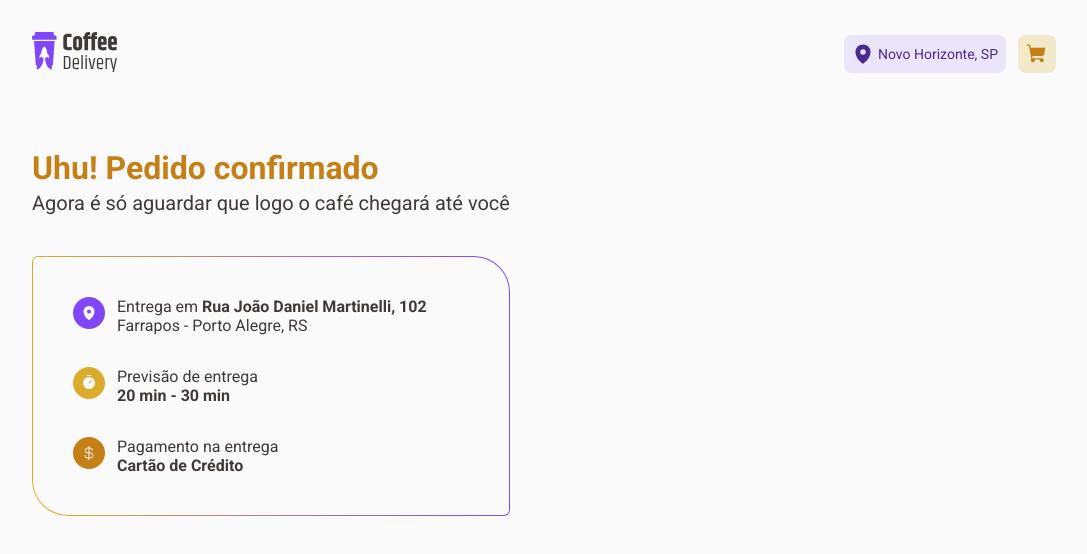
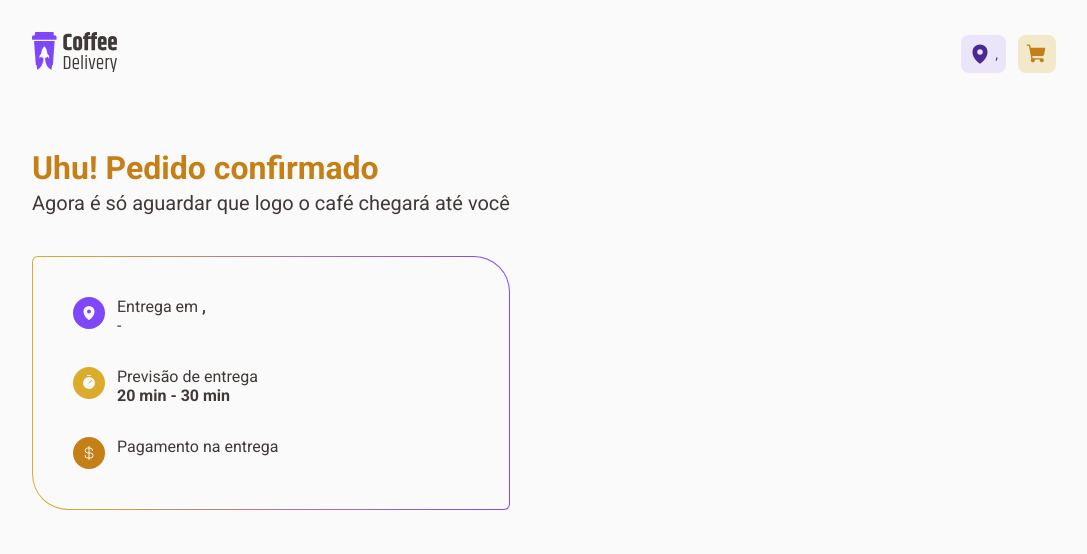
Before and after one commit to RafaelManfrim/Desafio02-Coffee-Delivery, a React (Vite) app: page /success in a window 1280 px wide. Shown: the top 554 px of the page, without its empty margins (96-1183 px from the left). Built offline with nearby package versions, Linux system fonts and the light colour scheme; data requests are answered from the project's data file.

Commit message:
Desafio concluído

```diff
--- a/package.json
+++ b/package.json
@@ -6,7 +6,7 @@
     "dev": "vite",
     "build": "tsc && vite build",
     "preview": "vite preview",
-    "server": "json-server --watch server.json --port 3333"
+    "server": "json-server --watch server.json --port 3333 -d 1500"
   },
   "dependencies": {
     "@hookform/resolvers": "^2.9.6",
--- a/server.json
+++ b/server.json
@@ -150,5 +150,6 @@
       "image": "irlandes.png",
       "price": 8.99
     }
-  ]
+  ],
+  "orders": []
 }
--- a/src/components/Header/index.tsx
+++ b/src/components/Header/index.tsx
@@ -6,7 +6,7 @@ import { useOrder } from '../../hooks/useOrder'
 import styles from './styles.module.scss'
 
 export function Header() {
-  const { cartItems } = useOrder()
+  const { cartItems, deliveryAddress } = useOrder()
 
   return (
     <div className={styles.headerContainer}>
@@ -20,7 +20,7 @@ export function Header() {
         <NavLink to="/checkout">
           <button className={styles.location}>
             <MapPin size={22} weight="fill" />
-            Novo Horizonte, SP
+            {deliveryAddress?.city}, {deliveryAddress?.stateUF}
           </button>
         </NavLink>
         <NavLink className={styles.cart} to="/checkout">
--- a/src/contexts/OrderContext.tsx
+++ b/src/contexts/OrderContext.tsx
@@ -1,27 +1,29 @@
 import { createContext, ReactNode, useEffect, useReducer } from 'react'
+
+import { AddressSchema } from '../pages/Checkout'
+import { CartItem, ordersReducer } from '../reducers/orders/reducer'
 import {
   addAmountToCartAction,
   addCoffeeToCartAction,
+  confirmOrderAction,
   removeFromCartAction,
   removeOneFromCartAction,
+  setDeliveryAddressAction,
   setPaymentMethodAction,
 } from '../reducers/orders/actions'
-import {
-  CartItem,
-  DeliveryAddress,
-  ordersReducer,
-} from '../reducers/orders/reducer'
+import { api } from '../services/api'
 
 interface OrderContextData {
   cartItems: CartItem[]
   paymentMethods: ['debit', 'credit', 'money']
   paymentMethodSelect?: 'debit' | 'credit' | 'money'
-  deliveryAddress?: DeliveryAddress
+  deliveryAddress?: AddressSchema
   addCoffeeToCart: (item: CartItem) => void
   addAmountToCart: ({ coffeeId, amount }: CartItem) => void
   removeOneFromCart: (coffeeId: number) => void
   removeFromCart: (coffeeId: number) => void
   setPaymentMethod: (method: 'debit' | 'credit' | 'money') => void
+  completeOrder: (address: AddressSchema) => Promise<void>
 }
 
 export const OrderContext = createContext({} as OrderContextData)
@@ -80,6 +82,23 @@ export function OrderContextProvider({ children }: OrderProviderProps) {
     dispatch(setPaymentMethodAction(method))
   }
 
+  async function completeOrder(address: AddressSchema) {
+    dispatch(setDeliveryAddressAction(address))
+    try {
+      const newOrder = {
+        items: cartItems,
+        paymentMethod: paymentMethodSelect,
+        orderDate: new Date(),
+        deliveryAddress: address,
+      }
+
+      await api.post('/orders/', { ...newOrder })
+      dispatch(confirmOrderAction())
+    } catch (error) {
+      console.log(error)
+    }
+  }
+
   useEffect(() => {
     const stateJSON = JSON.stringify(ordersState)
     localStorage.setItem('@coffee-delivery:orders-state-2.0.0', stateJSON)
@@ -97,6 +116,7 @@ export function OrderContextProvider({ children }: OrderProviderProps) {
         removeOneFromCart,
         removeFromCart,
         setPaymentMethod,
+        completeOrder,
       }}
     >
       {children}
--- a/src/pages/Checkout/index.tsx
+++ b/src/pages/Checkout/index.tsx
@@ -1,18 +1,53 @@
 import { CurrencyDollar, MapPinLine } from 'phosphor-react'
+import { useForm } from 'react-hook-form'
+import { zodResolver } from '@hookform/resolvers/zod'
+import * as zod from 'zod'
+
 import { CoffeeInCartCard } from '../../components/CoffeeInCartCard'
 import { PaymentMethod } from '../../components/PaymentMethod'
 import { useOrder } from '../../hooks/useOrder'
 import { useCoffees } from '../../hooks/useCoffees'
+import { cepMask } from '../../utils/cepMask'
 
 import styles from './styles.module.scss'
-import { useForm } from 'react-hook-form'
+import { useNavigate } from 'react-router-dom'
+
+const addressSchema = zod.object({
+  cep: zod.string().length(10, 'CEP inválido'),
+  city: zod.string(),
+  street: zod.string(),
+  number: zod.string(),
+  complement: zod.string(),
+  district: zod.string(),
+  stateUF: zod.string(),
+})
+
+export type AddressSchema = zod.infer<typeof addressSchema>
 
 export function Checkout() {
-  const { cartItems, paymentMethods, paymentMethodSelect, deliveryAddress } =
-    useOrder()
+  const {
+    cartItems,
+    paymentMethods,
+    paymentMethodSelect,
+    deliveryAddress,
+    completeOrder,
+  } = useOrder()
+
   const { coffees } = useCoffees()
+  const navigate = useNavigate()
 
-  const { register, handleSubmit } = useForm({})
+  const { register, handleSubmit } = useForm<AddressSchema>({
+    defaultValues: {
+      cep: deliveryAddress?.cep,
+      city: deliveryAddress?.city,
+      street: deliveryAddress?.street,
+      number: deliveryAddress?.number,
+      complement: deliveryAddress?.complement,
+      district: deliveryAddress?.district,
+      stateUF: deliveryAddress?.stateUF,
+    },
+    resolver: zodResolver(addressSchema),
+  })
 
   const totalPrice = cartItems.reduce((acc, item) => {
     const coffee = coffees.find((coffee) => coffee.id === item.coffeeId)
@@ -25,8 +60,16 @@ export function Checkout() {
 
   const deliveryTax = cartItems.length > 0 ? totalPrice * 0.025 + 2.5 : 0
 
+  function handleCompleteOrder(data: AddressSchema) {
+    completeOrder(data)
+    navigate('/success')
+  }
+
   return (
-    <div className={styles.checkoutContainer}>
+    <form
+      className={styles.checkoutContainer}
+      onSubmit={handleSubmit(handleCompleteOrder)}
+    >
       <div className={styles.completeYourOrderContainer}>
         <h4>Complete seu pedido</h4>
         <div>
@@ -45,6 +88,11 @@ export function Checkout() {
                 type="text"
                 placeholder="CEP"
                 className={styles.checkoutInput}
+                {...register('cep')}
+                onChange={(event) => {
+                  const { value } = event.target
+                  event.target.value = cepMask(value)
+                }}
               />
             </div>
             <div>
@@ -52,6 +100,7 @@ export function Checkout() {
                 type="text"
                 placeholder="Rua"
                 className={`${styles.checkoutInput} ${styles.fullInput}`}
+                {...register('street')}
               />
             </div>
             <div>
@@ -59,11 +108,13 @@ export function Checkout() {
                 type="text"
                 placeholder="Número"
                 className={styles.checkoutInput}
+                {...register('number')}
               />
               <input
                 type="text"
                 placeholder="Complemento"
                 className={`${styles.checkoutInput} ${styles.fullInput}`}
+                {...register('complement')}
               />
             </div>
             <div>
@@ -71,16 +122,20 @@ export function Checkout() {
                 type="text"
                 placeholder="Bairro"
                 className={styles.checkoutInput}
+                {...register('district')}
               />
               <input
                 type="text"
                 placeholder="Cidade"
                 className={`${styles.checkoutInput} ${styles.fullInput}`}
+                {...register('city')}
               />
               <input
                 type="text"
                 placeholder="UF"
+                maxLength={2}
                 className={`${styles.checkoutInput} ${styles.miniInput}`}
+                {...register('stateUF')}
               />
             </div>
           </div>
@@ -153,11 +208,15 @@ export function Checkout() {
               }).format(totalPrice + deliveryTax)}
             </strong>
           </div>
-          <button className={styles.processOrderButton}>
+          <button
+            className={styles.processOrderButton}
+            type="submit"
+            disabled={cartItems.length === 0}
+          >
             confirmar pedido
           </button>
         </div>
       </div>
-    </div>
+    </form>
   )
 }
--- a/src/pages/Checkout/styles.module.scss
+++ b/src/pages/Checkout/styles.module.scss
@@ -153,7 +153,7 @@
   border-radius: 6px;
   transition: background 0.1s ease-in-out;
 
-  &:hover {
+  &:not(:disabled):hover {
     background: var(--yellow-dark);
   }
 }
--- a/src/pages/Success/index.tsx
+++ b/src/pages/Success/index.tsx
@@ -1,12 +1,14 @@
 import { CurrencyDollar, MapPin, Timer } from 'phosphor-react'
 
 import motoboyImg from '../../assets/motoboy.svg'
+import { useOrder } from '../../hooks/useOrder'
 import { useWindowDimensions } from '../../hooks/useWindowDimensions'
 
 import styles from './styles.module.scss'
 
 export function Success() {
   const { width } = useWindowDimensions()
+  const { deliveryAddress, paymentMethodSelect, cartItems } = useOrder()
 
   return (
     <div className={styles.successContainer}>
@@ -20,9 +22,14 @@ export function Success() {
             </div>
             <div className={styles.informationText}>
               <span>
-                Entrega em <strong>Rua João Daniel Martinelli, 102</strong>
+                Entrega em{' '}
+                <strong>
+                  {deliveryAddress?.street}, {deliveryAddress?.number}
+                </strong>
               </span>
-              <span>Farrapos - Porto Alegre, RS</span>
+              <span>
+                {deliveryAddress?.city} - {deliveryAddress?.stateUF}
+              </span>
             </div>
           </div>
           <div className={styles.information}>
@@ -40,7 +47,13 @@ export function Success() {
             </div>
             <div className={styles.informationText}>
               <span>Pagamento na entrega</span>
-              <strong>Cartão de Crédito</strong>
+              {paymentMethodSelect === 'debit' && (
+                <strong>Cartão de débito</strong>
+              )}
+              {paymentMethodSelect === 'credit' && (
+                <strong>Cartão de crédito</strong>
+              )}
+              {paymentMethodSelect === 'money' && <strong>Dinheiro</strong>}
             </div>
           </div>
         </div>
--- a/src/reducers/orders/actions.ts
+++ b/src/reducers/orders/actions.ts
@@ -1,16 +1,14 @@
+import { AddressSchema } from '../../pages/Checkout'
 import { CartItem } from './reducer'
 
 export enum ActionTypes {
-  CONFIRM_ORDER = 'CONFIRM_ORDER',
   ADD_COFFEE_TO_CART = 'ADD_COFFEE_TO_CART',
   ADD_AMOUNT_TO_CART = 'ADD_AMOUNT_TO_CART',
   REMOVE_ONE_FROM_CART = 'REMOVE_ONE_FROM_CART',
   REMOVE_FROM_CART = 'REMOVE_FROM_CART',
   SET_PAYMENT_METHOD = 'SET_PAYMENT_METHOD',
-}
-
-export function confirmOrderAction() {
-  return { type: ActionTypes.CONFIRM_ORDER }
+  SET_DELIVERY_ADDRESS = 'SET_DELIVERY_ADDRESS',
+  CONFIRM_ORDER = 'CONFIRM_ORDER',
 }
 
 export function addCoffeeToCartAction(item: CartItem) {
@@ -32,3 +30,11 @@ export function removeFromCartAction(coffeeId: number) {
 export function setPaymentMethodAction(method: 'debit' | 'credit' | 'money') {
   return { type: ActionTypes.SET_PAYMENT_METHOD, payload: { method } }
 }
+
+export function setDeliveryAddressAction(address: AddressSchema) {
+  return { type: ActionTypes.SET_DELIVERY_ADDRESS, payload: { address } }
+}
+
+export function confirmOrderAction() {
+  return { type: ActionTypes.CONFIRM_ORDER }
+}
--- a/src/reducers/orders/reducer.ts
+++ b/src/reducers/orders/reducer.ts
@@ -1,26 +1,17 @@
 import { ActionTypes } from './actions'
 import { produce } from 'immer'
+import { AddressSchema } from '../../pages/Checkout'
 
 export interface CartItem {
   coffeeId: number
   amount: number
 }
 
-export interface DeliveryAddress {
-  cep: string
-  street: string
-  number: number
-  complement: string
-  district: string
-  city: string
-  stateUF: string
-}
-
 interface OrderState {
   cartItems: CartItem[]
   paymentMethods: ['debit', 'credit', 'money']
   paymentMethodSelect?: 'debit' | 'credit' | 'money'
-  deliveryAddress?: DeliveryAddress
+  deliveryAddress?: AddressSchema
 }
 
 export function ordersReducer(state: OrderState, action: any) {
@@ -60,6 +51,20 @@ export function ordersReducer(state: OrderState, action: any) {
       return produce(state, (draft) => {
         draft.paymentMethodSelect = action.payload.method
       })
+    case ActionTypes.SET_DELIVERY_ADDRESS:
+      return produce(state, (draft) => {
+        const { cep, street, number, complement, district, city, stateUF } =
+          action.payload.address
+        draft.deliveryAddress = {
+          cep,
+          street,
+          number,
+          complement,
+          district,
+          city,
+          stateUF,
+        }
+      })
     case ActionTypes.CONFIRM_ORDER:
       return produce(state, (draft) => {
         draft.cartItems = []
--- /dev/null
+++ b/src/utils/cepMask.ts
@@ -0,0 +1,7 @@
+export const cepMask = (value: string) => {
+  return value
+    .replace(/\D+/g, '') // Permite somente números
+    .replace(/(\d{2})(\d)/, '$1.$2') // Coloca ponto entre o segundo e o terceiro dígitos
+    .replace(/(\d{3})(\d)/, '$1-$2') // Coloca traço entre o quinto e o sexto dígitos
+    .replace(/(-\d{3})\d+?$/, '$1') // Permite digitar apenas 3 dígitos depois do traço
+}
```
